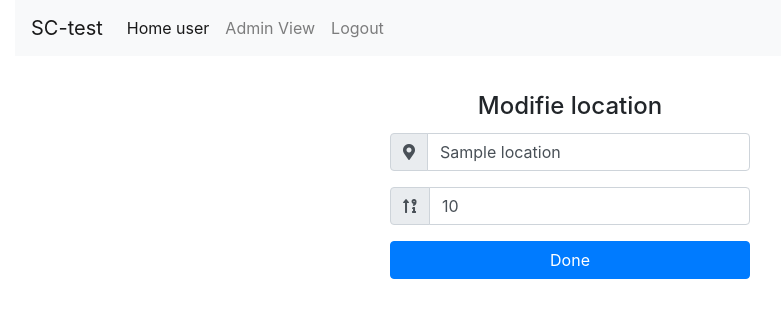
After one commit to ripoul/SC-test, a Django app: page /booking/location/view/1 in a window 1280 px wide. The commit adds this page. Shown: the top 318 px of the page, without its empty margins (70-851 px from the left). Run offline with Django 3.2, Linux system fonts and the light colour scheme; a user stored in the database is signed in; tables that the repository leaves empty hold one stand-in row (values such as "Sample post"); some libraries are stand-ins or nearby versions.

Commit message:
:sparkles: add modifie location view

```diff
--- a/booking/forms.py
+++ b/booking/forms.py
@@ -3,3 +3,8 @@ from django import forms
 class AuthValidationForm(forms.Form):
     email = forms.CharField()
     password = forms.CharField()
+
+class LocationValidationForm(forms.Form):
+    id = forms.IntegerField()
+    name = forms.CharField()
+    capacity = forms.IntegerField()
--- a/booking/templates/booking/admin.html
+++ b/booking/templates/booking/admin.html
@@ -20,6 +20,7 @@
             <th scope="row">{{ location.id }}</th>
             <td>{{ location.name }}</td>
             <td>{{ location.capacity }}</td>
+            <td><a href="{% url 'location_view' location.id %}">Modifie</a></td>
         </tr>
         {% endfor %}
     </tbody>
--- /dev/null
+++ b/booking/templates/booking/location.html
@@ -0,0 +1,31 @@
+{% extends "booking/base.html" %}
+{% load static %}
+{% block title %} Login {% endblock %}
+{% block css %}
+
+{% endblock %}
+{% block content %}
+<article class="card-body mx-auto" style="max-width: 400px;">
+    <h4 class="card-title mt-3 text-center">Modifie location</h4>
+    <form id="form" method="POST" action="{% url 'location_edit' %}">
+        <input id="id" name="id" class="form-control" type="text" value="{{ location.id }}" required hidden readonly>
+        {% csrf_token %}
+        <div class="form-group input-group">
+            <div class="input-group-prepend">
+                <span class="input-group-text"> <i class="fas fa-map-marker-alt"></i> </span>
+            </div>
+            <input name="name" class="form-control" placeholder="name" type="text" value="{{ location.name }}" required>
+        </div> <!-- form-group// -->
+        <div class="form-group input-group">
+            <div class="input-group-prepend">
+                <span class="input-group-text"> <i class="fas fa-sort-numeric-up-alt"></i> </span>
+            </div>
+            <input name="capacity" class="form-control" placeholder="capacity" type="text"
+                value="{{ location.capacity }}" required>
+        </div> <!-- form-group// -->
+        <div class="form-group">
+            <button type="submit" class="btn btn-primary btn-block"> Done </button>
+        </div> <!-- form-group// -->
+    </form>
+</article>
+{% endblock %}
--- a/booking/urls.py
+++ b/booking/urls.py
@@ -5,6 +5,8 @@ urlpatterns = [
     path('login/', views.login_view, name='login_view'),
     path('logout/', views.logout_view, name='logout_view'),
     path('admin/', views.admin_view, name='admin_view'),
+    path('location/view/<int:id_loc>', views.location_view, name="location_view"),
+    path('location/edit/', views.location_edit, name="location_edit"),
     path('auth/', views.auth, name='auth'),
     path('', views.index, name='index'),
 ]
--- a/booking/views.py
+++ b/booking/views.py
@@ -7,7 +7,7 @@ from django.contrib.auth.decorators import login_required, user_passes_test
 from django.contrib.auth.models import User
 from django.utils.decorators import method_decorator
 
-from booking.forms import AuthValidationForm
+from booking.forms import AuthValidationForm, LocationValidationForm
 from booking.models import Location, Reservation, Resource, ResourceType
 
 @login_required(login_url="/booking/login")
@@ -52,3 +52,29 @@ def admin_view(request):
         "locations":locations
     }
     return render(request, 'booking/admin.html', context)
+
+@user_passes_test(lambda u: u.is_superuser)
+@login_required(login_url="/booking/login")
+def location_view(request, id_loc):
+    location = Location.objects.get(id=id_loc)
+    context = {
+        "location":location
+    }
+    return render(request, 'booking/location.html', context)
+
+@require_POST
+@user_passes_test(lambda u: u.is_superuser)
+@login_required(login_url="/booking/login")
+def location_edit(request):
+    form = LocationValidationForm(request.POST, request.FILES)
+    if not form.is_valid():
+        return HttpResponse(status=400)
+    id_loc = request.POST['id']
+    name = request.POST['name']
+    capacity = request.POST['capacity']
+
+    location = Location.objects.get(id=id_loc)
+    location.name = name
+    location.capacity = capacity
+    location.save()
+    return redirect(reverse('admin_view'))
```
